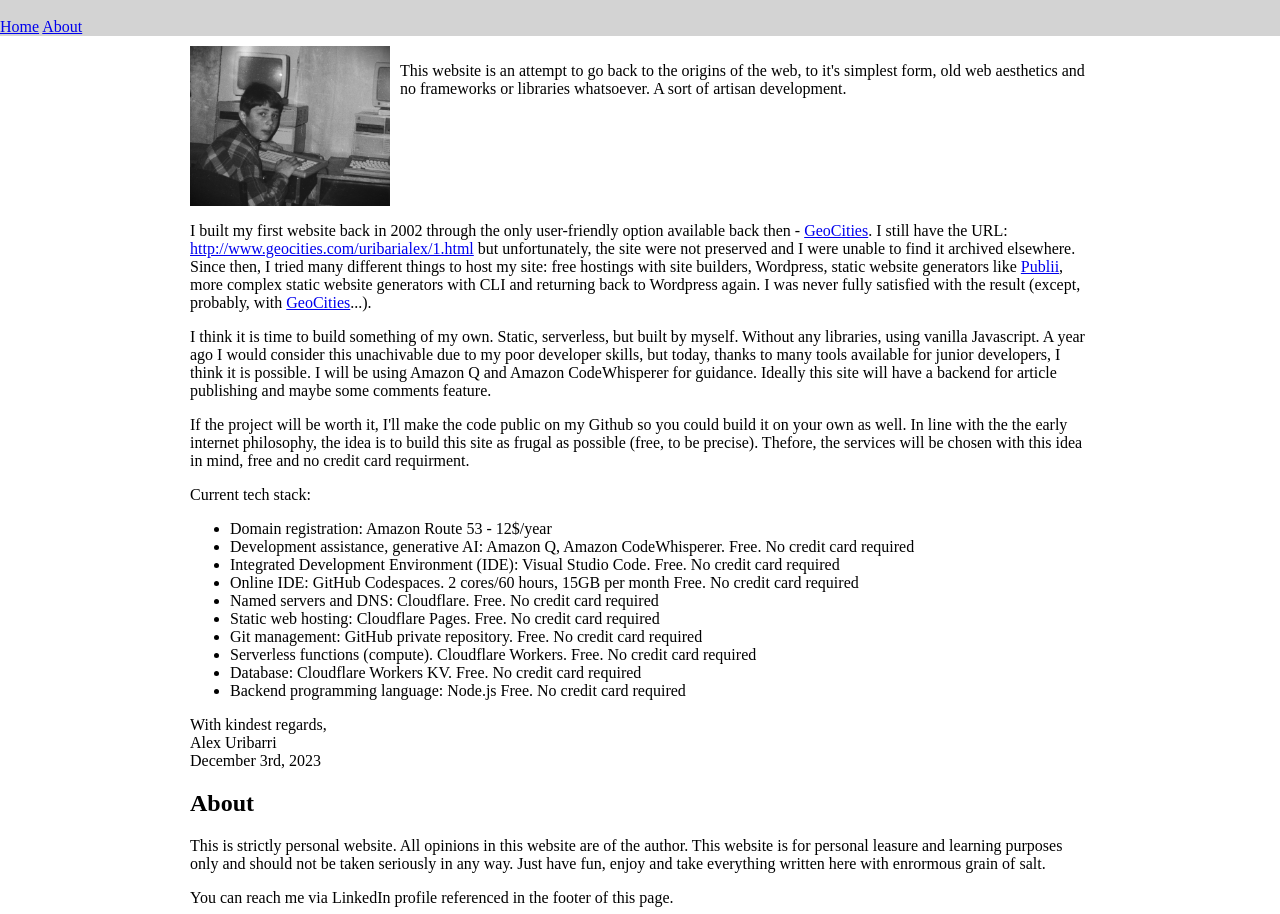
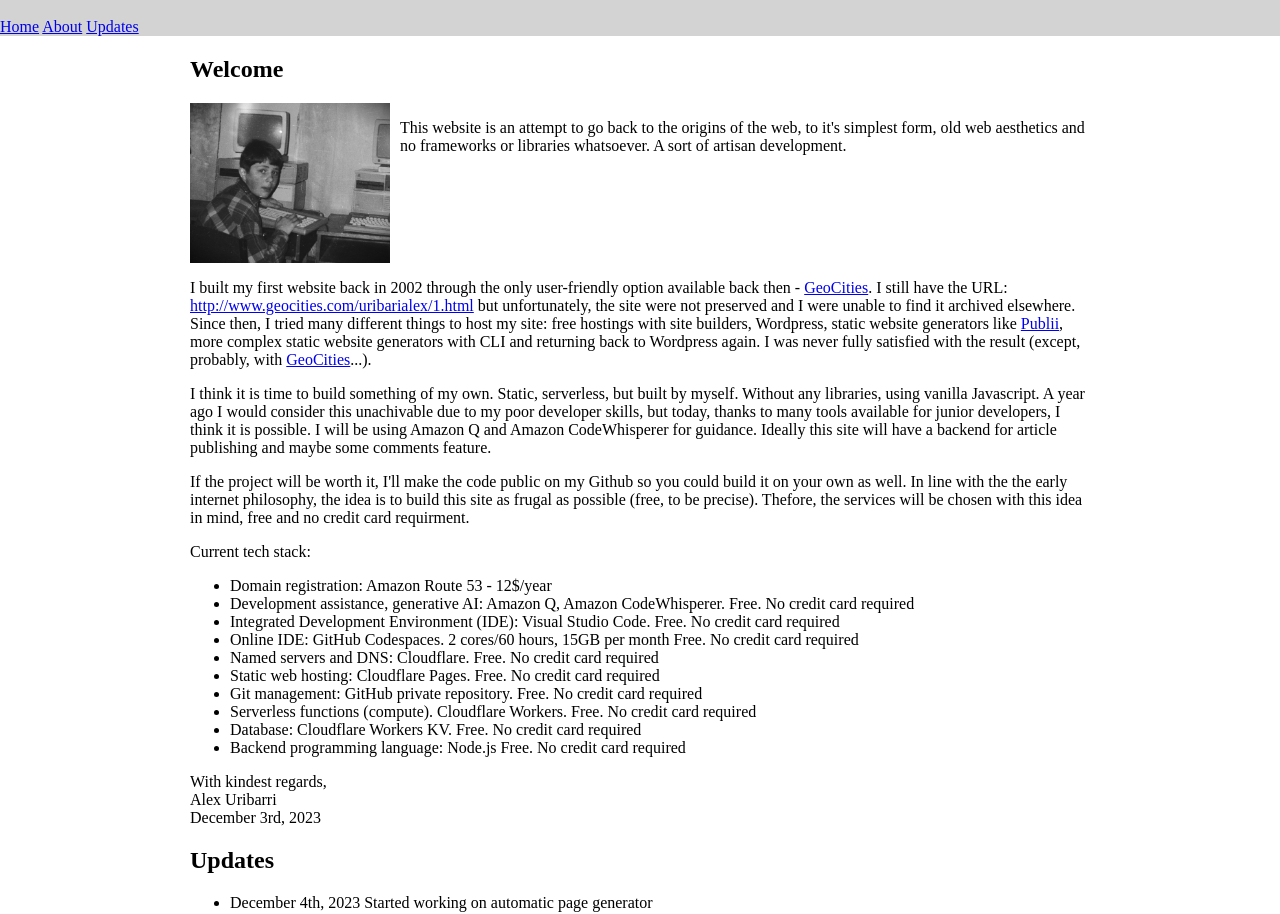
Before and after one commit to alexuribarri/alexuribarri, a plain HTML site: page pages/src/index.html in a window 1280 px wide. Shown: the part 40-954 px from the top of the page. Drawn offline with Linux system fonts and the light colour scheme.

Commit message:
small updates

```diff
--- a/builder/website.json
+++ b/builder/website.json
@@ -2,5 +2,6 @@
   "title": "Alex's Uribarri personal website",
   "style": "./style.css",
   "meta-name": "Alex's Uribarri personal website",
-  "meta-content": "Personal website I'm building from scratch to improve my developer skills"
+  "meta-content": "Personal website I'm building from scratch to improve my developer skills",
+  "author": "Alex Uribarri"
 }
--- a/pages/src/comps/header.js
+++ b/pages/src/comps/header.js
@@ -14,6 +14,7 @@ export function header() {
   nav.innerHTML = `
   <a href="/">Home</a>
   <a href="./#about">About</a>
+  <a href="./#updates">Updates<a>
 `;
 
   // Insert nav after h1
--- a/pages/src/index.html
+++ b/pages/src/index.html
@@ -14,6 +14,7 @@
     </header>
 
     <main>
+      <h2>Welcome</h2>
       <div id="first-parag">
         <img
           src="./static/img/oldpc.jpg"
@@ -107,6 +108,12 @@
         Alex Uribarri<br />
         December 3rd, 2023
       </p>
+      <h2 id="updates">Updates</h2>
+      <ul>
+        <li>
+          <time>December 4th, 2023</time> Started working on automatic page generator
+        </li>
+      </ul>
 
       <h2 id="about">About</h2>
       <p>
```
